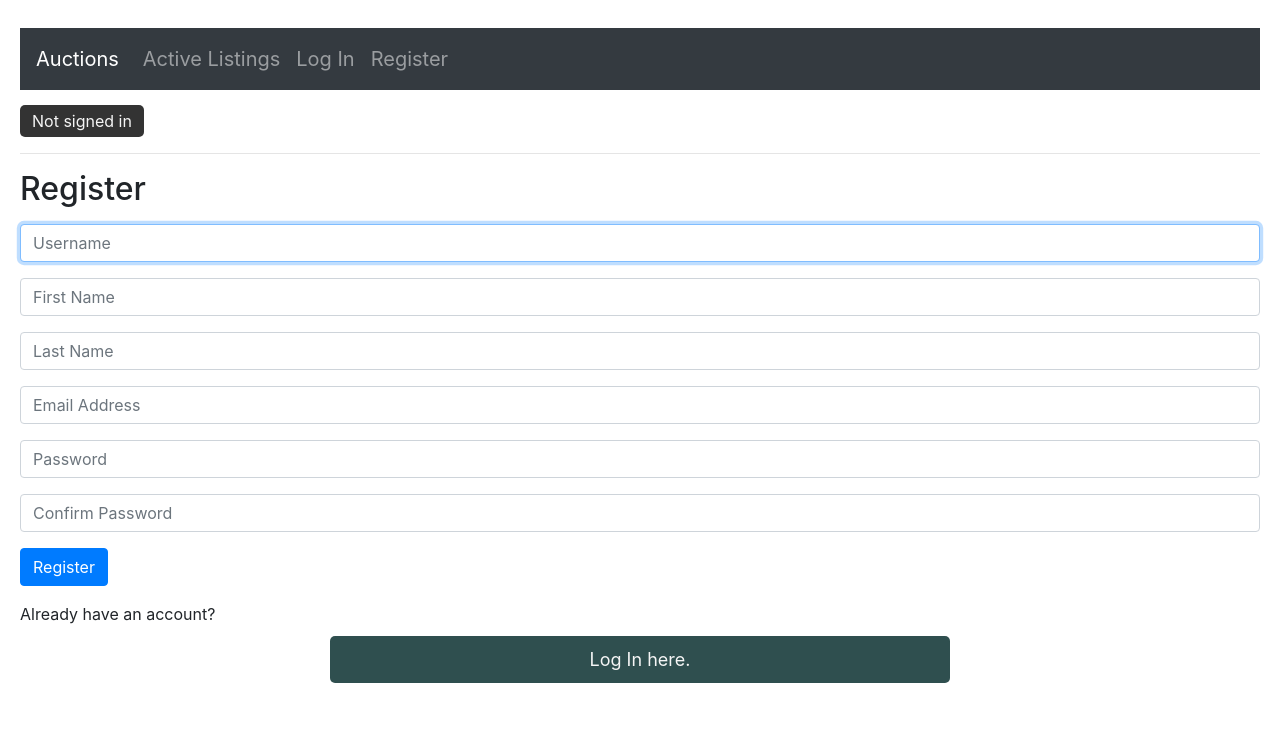
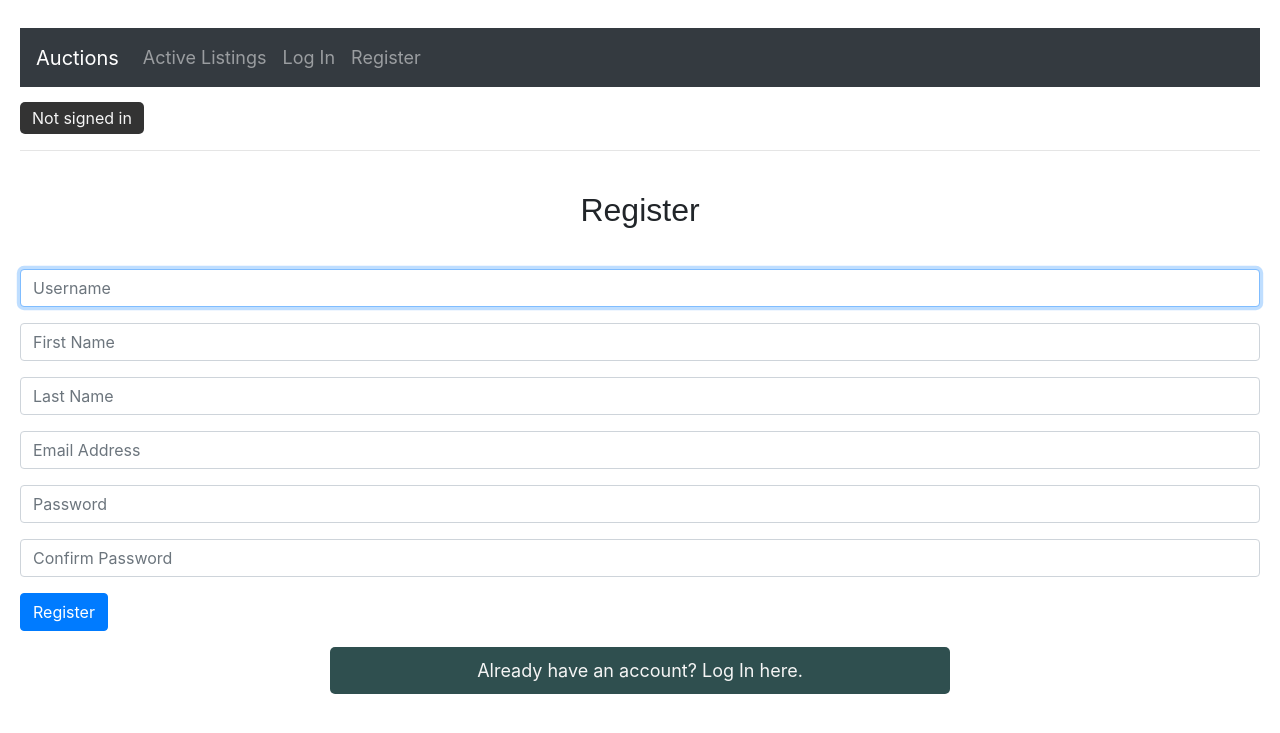
Before and after one commit to alfiomartini/commerce, a Django app: page /register in a window 1280 px wide. Shown: the top 733 px of the page. Run offline with Django 3.2, Linux system fonts and the light colour scheme; some libraries are stand-ins or nearby versions.

Commit message:
Added some comments and styling for login and register

```diff
--- a/auctions/static/auctions/comment.js
+++ b/auctions/static/auctions/comment.js
@@ -5,7 +5,8 @@
   let form = document.getElementById('comment-form');
   let button = document.getElementById('comment-btn');
 
-  button.addEventListener('click', displayComment);
+  if (button)
+    button.addEventListener('click', displayComment);
 
   function displayComment(){
      if (form.classList.contains('hide-comment')){
--- a/auctions/static/auctions/styles.css
+++ b/auctions/static/auctions/styles.css
@@ -6,7 +6,7 @@
 }
 
 nav li > a{
-  font-size: 20px;
+  font-size: 18px;
 }
 
 .signed-in{
--- a/auctions/templates/auctions/login.html
+++ b/auctions/templates/auctions/login.html
@@ -19,6 +19,6 @@
         <input class="btn btn-primary" type="submit" value="Login">
     </form>
 
-    Don't have an account? <a class='menu' href="{% url 'register' %}">Register here.</a>
+     <a class='menu' href="{% url 'register' %}">Don't have an account? Register here.</a>
 
 {% endblock %}
--- a/auctions/templates/auctions/register.html
+++ b/auctions/templates/auctions/register.html
@@ -2,7 +2,7 @@
 
 {% block body %}
 
-    <h2 class="mb-3">Register</h2>
+    <h2 class="page-heading">Register</h2>
 
     {% if message %}
         <div class="mb-3 alert alert-primary">{{ message }}</div>
@@ -31,7 +31,7 @@
         <input class="btn btn-primary" type="submit" value="Register">
     </form>
     <p class="mt-3">
-      Already have an account? <a  class='menu' href="{% url 'login' %}">Log In here.</a>
+      <a  class='menu' href="{% url 'login' %}"> Already have an account? Log In here.</a>
     </p>
 
 {% endblock %}
--- a/commerce/settings.py
+++ b/commerce/settings.py
@@ -38,7 +38,7 @@
     'django.contrib.sessions',
     'django.contrib.messages',
     'django.contrib.staticfiles',
-    'crispy_forms',
+    'crispy_forms', # to diplay nice forma using bootstrap (see below)
 ]
 CRISPY_TEMPLATE_PACK = 'bootstrap4'
 
@@ -83,6 +83,9 @@
     }
 }
 
+# Fundamental settings to work with images. Image files are
+# saved under the /media directory
+
 AUTH_USER_MODEL = 'auctions.User'
 MEDIA_URL = '/media/'
 MEDIA_ROOT = os.path.join(BASE_DIR, 'media')
```
Also changed, not shown: db.sqlite3.
